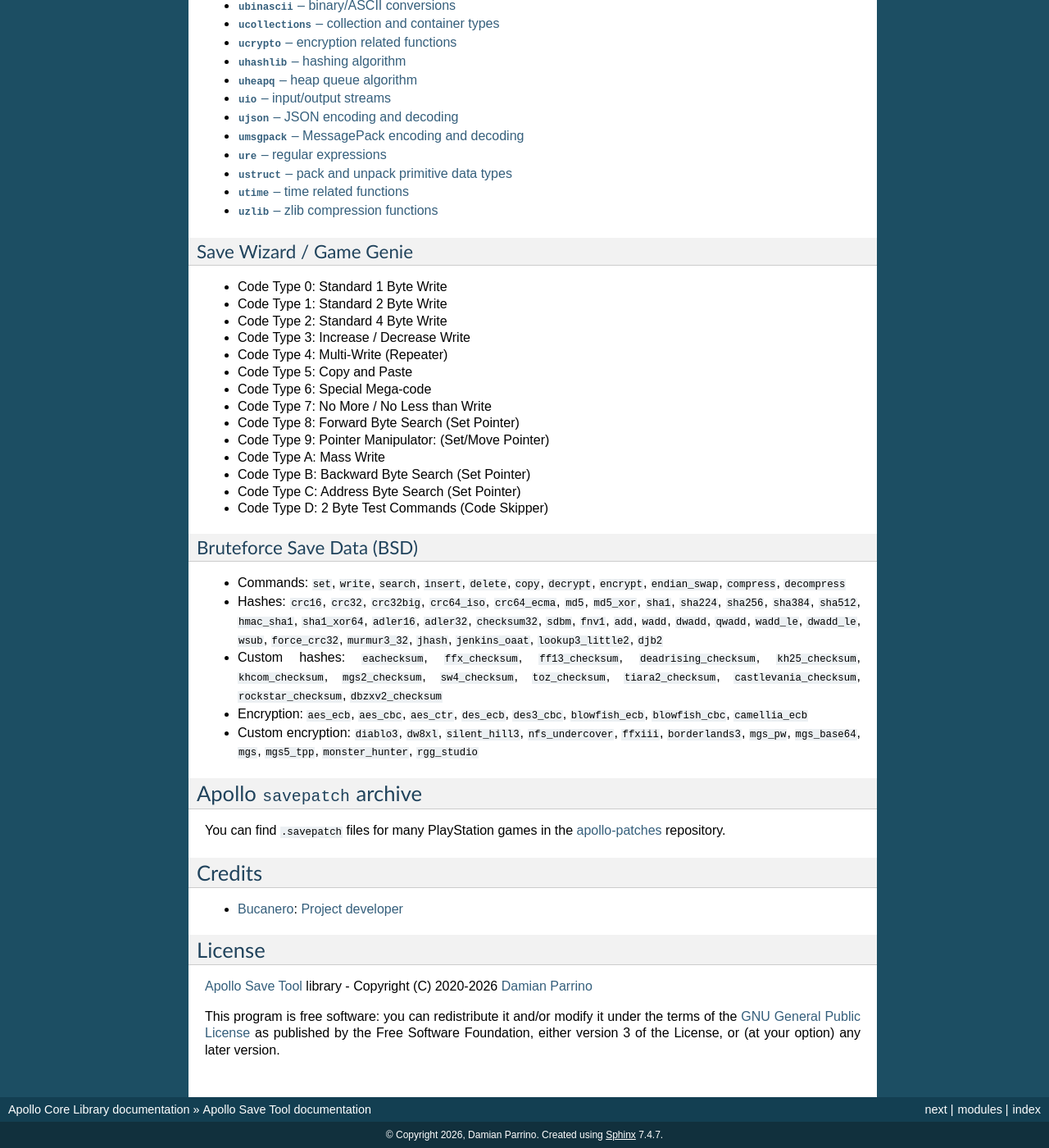
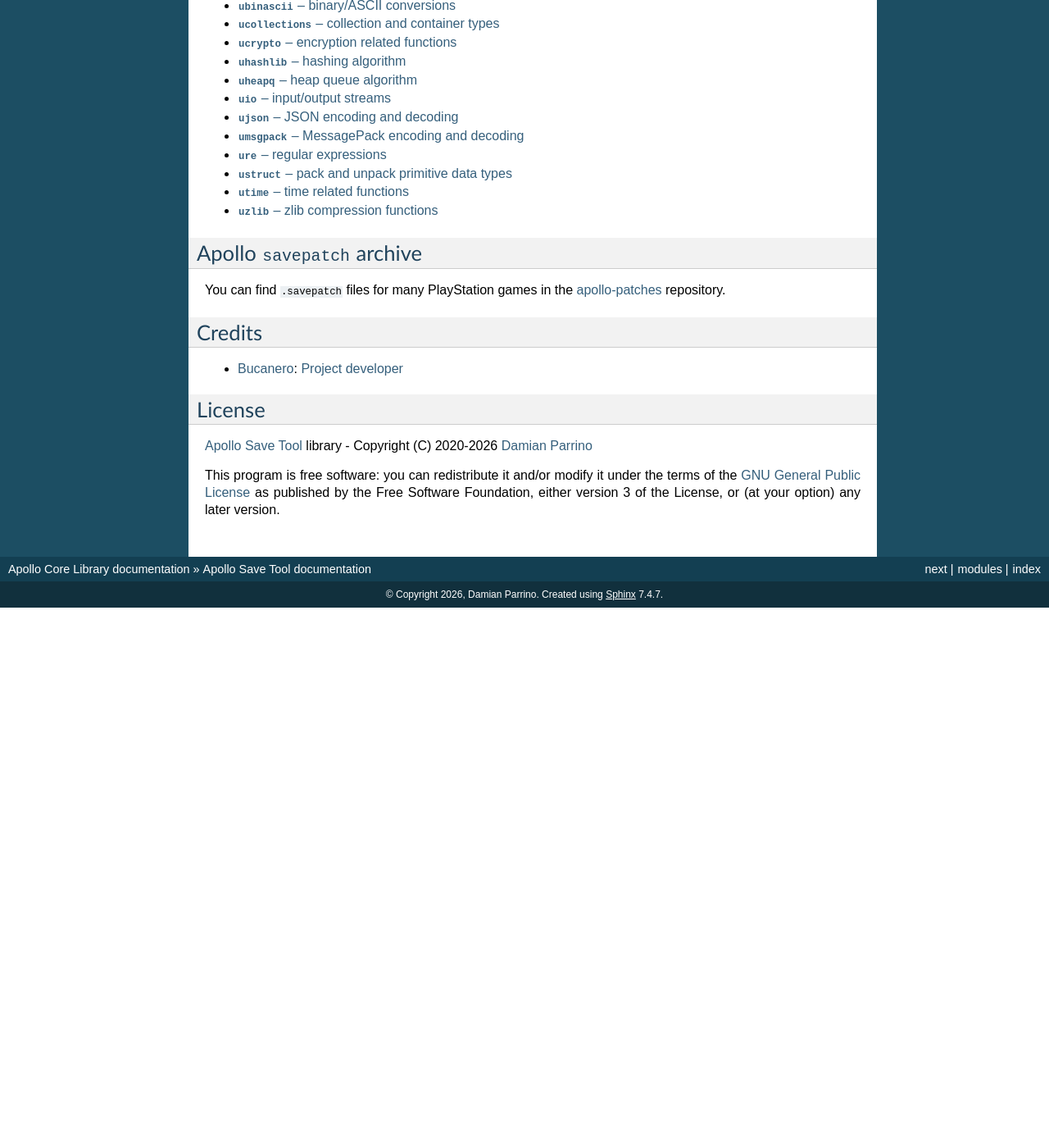
Before and after one commit to bucanero/apollo-lib, a Sphinx documentation site: the page built from docs/index.rst, in a window 1280 px wide and 1400 px high, scrolled down 1057 px. Shown: the whole window at 82% size. Built offline with Sphinx 7.4.7, drawn with Linux system fonts in a browser that asks for light colours; after the commit the page ends 1798 px from its top, so only the background shows below that; some of the changed text lies outside the part shown.

Commit message:
Update index.rst

```diff
--- a/docs/index.rst
+++ b/docs/index.rst
@@ -9,7 +9,7 @@ that supports:
 
 - :doc:`Save Wizard / Game Genie codes </savewizard>`
 - :doc:`Bruteforce Save Data scripts </bsd>`
-- Python scripts (using MicroPython)
+- `Python scripts (using MicroPython) <#python-libraries-and-micro-libraries>`__
 
 Reference documentation
 -----------------------
@@ -32,8 +32,8 @@ The library is cross-platform and is required to build:
 - `Apollo Save Tool PSP <https://github.com/bucanero/apollo-psp>`__
 - `Apollo Save Tool PS Vita <https://github.com/bucanero/apollo-vita>`__
 
-Python standard libraries and micro-libraries
----------------------------------------------
+Python libraries and micro-libraries
+------------------------------------
 
 The following standard Python libraries have been "micro-ified" to fit in with
 the philosophy of MicroPython.  They provide the core functionality of that
@@ -59,51 +59,6 @@ library.
    ustruct.rst
    utime.rst
    uzlib.rst
-
-
-
-Save Wizard / Game Genie
-~~~~~~~~~~~~~~~~~~~~~~~~
-
--  Code Type 0: Standard 1 Byte Write
--  Code Type 1: Standard 2 Byte Write
--  Code Type 2: Standard 4 Byte Write
--  Code Type 3: Increase / Decrease Write
--  Code Type 4: Multi-Write (Repeater)
--  Code Type 5: Copy and Paste
--  Code Type 6: Special Mega-code
--  Code Type 7: No More / No Less than Write
--  Code Type 8: Forward Byte Search (Set Pointer)
--  Code Type 9: Pointer Manipulator: (Set/Move Pointer)
--  Code Type A: Mass Write
--  Code Type B: Backward Byte Search (Set Pointer)
--  Code Type C: Address Byte Search (Set Pointer)
--  Code Type D: 2 Byte Test Commands (Code Skipper)
-
-Bruteforce Save Data (BSD)
-~~~~~~~~~~~~~~~~~~~~~~~~~~
-
--  Commands: ``set``, ``write``, ``search``, ``insert``, ``delete``,
-   ``copy``, ``decrypt``, ``encrypt``, ``endian_swap``, ``compress``,
-   ``decompress``
--  Hashes: ``crc16``, ``crc32``, ``crc32big``, ``crc64_iso``,
-   ``crc64_ecma``, ``md5``, ``md5_xor``, ``sha1``, ``sha224``,
-   ``sha256``, ``sha384``, ``sha512``, ``hmac_sha1``, ``sha1_xor64``,
-   ``adler16``, ``adler32``, ``checksum32``, ``sdbm``, ``fnv1``,
-   ``add``, ``wadd``, ``dwadd``, ``qwadd``, ``wadd_le``, ``dwadd_le``,
-   ``wsub``, ``force_crc32``, ``murmur3_32``, ``jhash``,
-   ``jenkins_oaat``, ``lookup3_little2``, ``djb2``
--  Custom hashes: ``eachecksum``, ``ffx_checksum``, ``ff13_checksum``,
-   ``deadrising_checksum``, ``kh25_checksum``, ``khcom_checksum``,
-   ``mgs2_checksum``, ``sw4_checksum``, ``toz_checksum``,
-   ``tiara2_checksum``, ``castlevania_checksum``, ``rockstar_checksum``,
-   ``dbzxv2_checksum``
--  Encryption: ``aes_ecb``, ``aes_cbc``, ``aes_ctr``, ``des_ecb``,
-   ``des3_cbc``, ``blowfish_ecb``, ``blowfish_cbc``, ``camellia_ecb``
--  Custom encryption: ``diablo3``, ``dw8xl``, ``silent_hill3``,
-   ``nfs_undercover``, ``ffxiii``, ``borderlands3``, ``mgs_pw``,
-   ``mgs_base64``, ``mgs``, ``mgs5_tpp``, ``monster_hunter``,
-   ``rgg_studio``
 
 Apollo ``savepatch`` archive
 ----------------------------
```
Also changed, not shown: other parts of docs/index.rst (+3 -3 lines).
